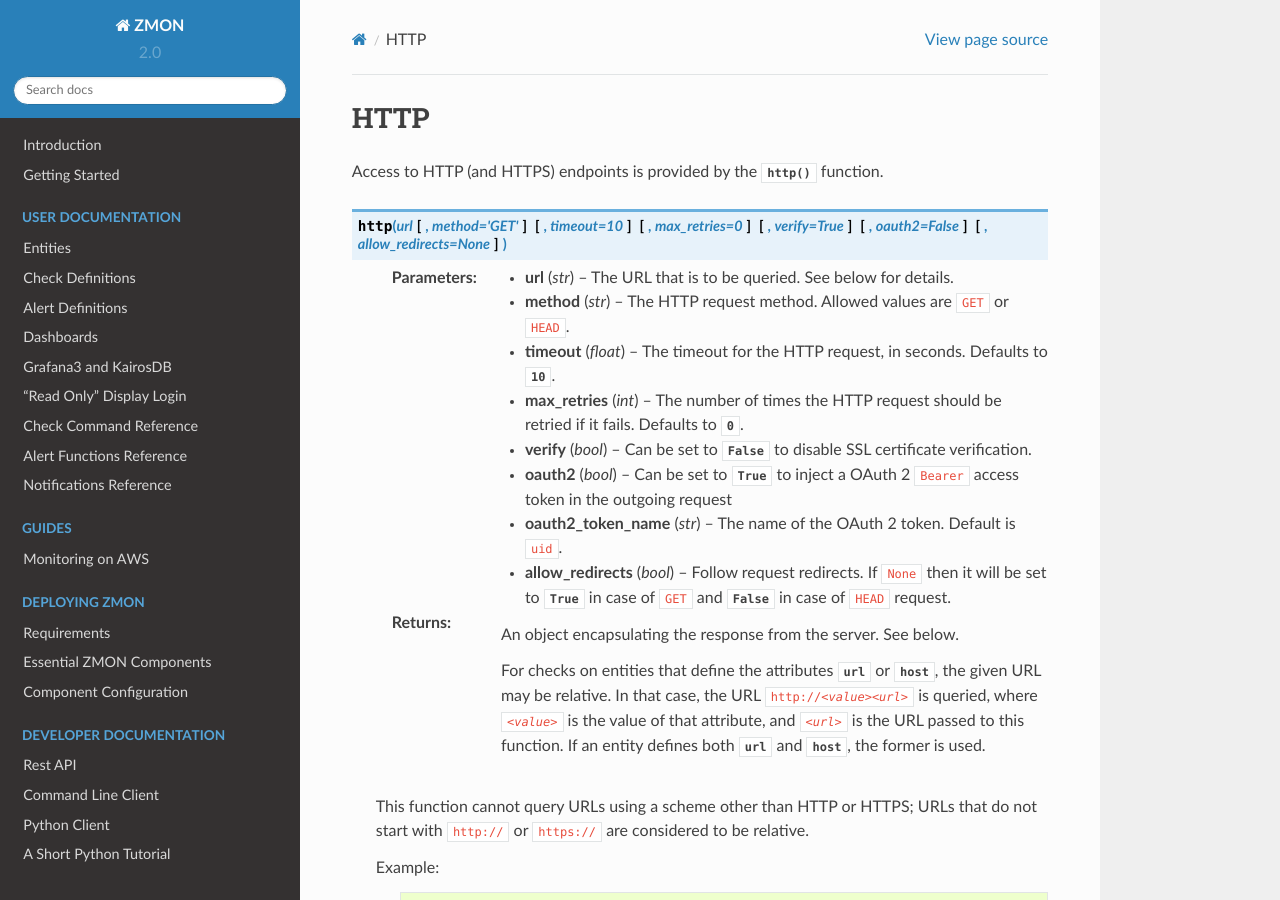
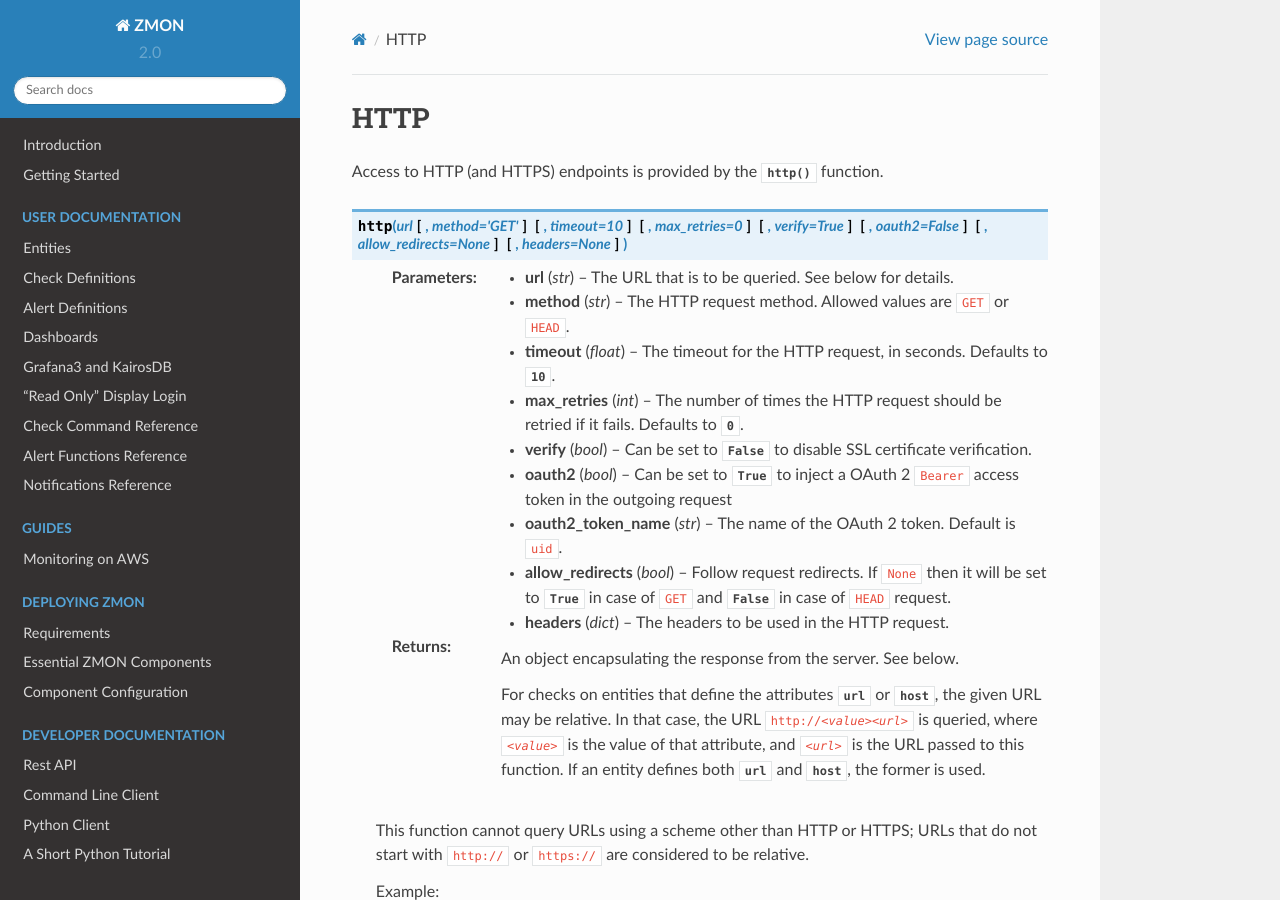
Before and after one commit to zalando-zmon/zmon-docs, a Sphinx documentation site: the page built from docs/user/check-ref/http_wrapper.rst, in a window 1280 px wide and 900 px high. Built offline with Sphinx 7.4.7 and the Read the Docs theme 2.0.0, drawn with Linux system fonts in a browser that asks for light colours.

Commit message:
Documentation about headers argument (fixes #64) (#65)

```diff
--- a/docs/user/check-ref/http_wrapper.rst
+++ b/docs/user/check-ref/http_wrapper.rst
@@ -3,7 +3,7 @@ HTTP
 
 Access to HTTP (and HTTPS) endpoints is provided by the :py:func:`http` function.
 
-.. py:function:: http(url, [method='GET'], [timeout=10], [max_retries=0], [verify=True], [oauth2=False], [allow_redirects=None])
+.. py:function:: http(url, [method='GET'], [timeout=10], [max_retries=0], [verify=True], [oauth2=False], [allow_redirects=None], [headers=None])
 
     :param str url: The URL that is to be queried. See below for details.
     :param str method: The HTTP request method. Allowed values are ``GET`` or ``HEAD``.
@@ -13,6 +13,7 @@ Access to HTTP (and HTTPS) endpoints is provided by the :py:func:`http` function
     :param bool oauth2: Can be set to :py:obj:`True` to inject a OAuth 2 ``Bearer`` access token in the outgoing request
     :param str oauth2_token_name: The name of the OAuth 2 token. Default is ``uid``.
     :param bool allow_redirects: Follow request redirects. If ``None`` then it will be set to :py:obj:`True` in case of ``GET`` and :py:obj:`False` in case of ``HEAD`` request.
+    :param dict headers: The headers to be used in the HTTP request.
     :return: An object encapsulating the response from the server. See below.
 
         For checks on entities that define the attributes :py:attr:`url` or :py:attr:`host`, the given URL may be relative. In that case, the URL :samp:`http://<{value}><{url}>` is queried, where :samp:`<{value}>` is the value of that attribute, and :samp:`<{url}>` is the URL passed to this function. If an entity defines both :py:attr:`url` and :py:attr:`host`, the former is used.
```
